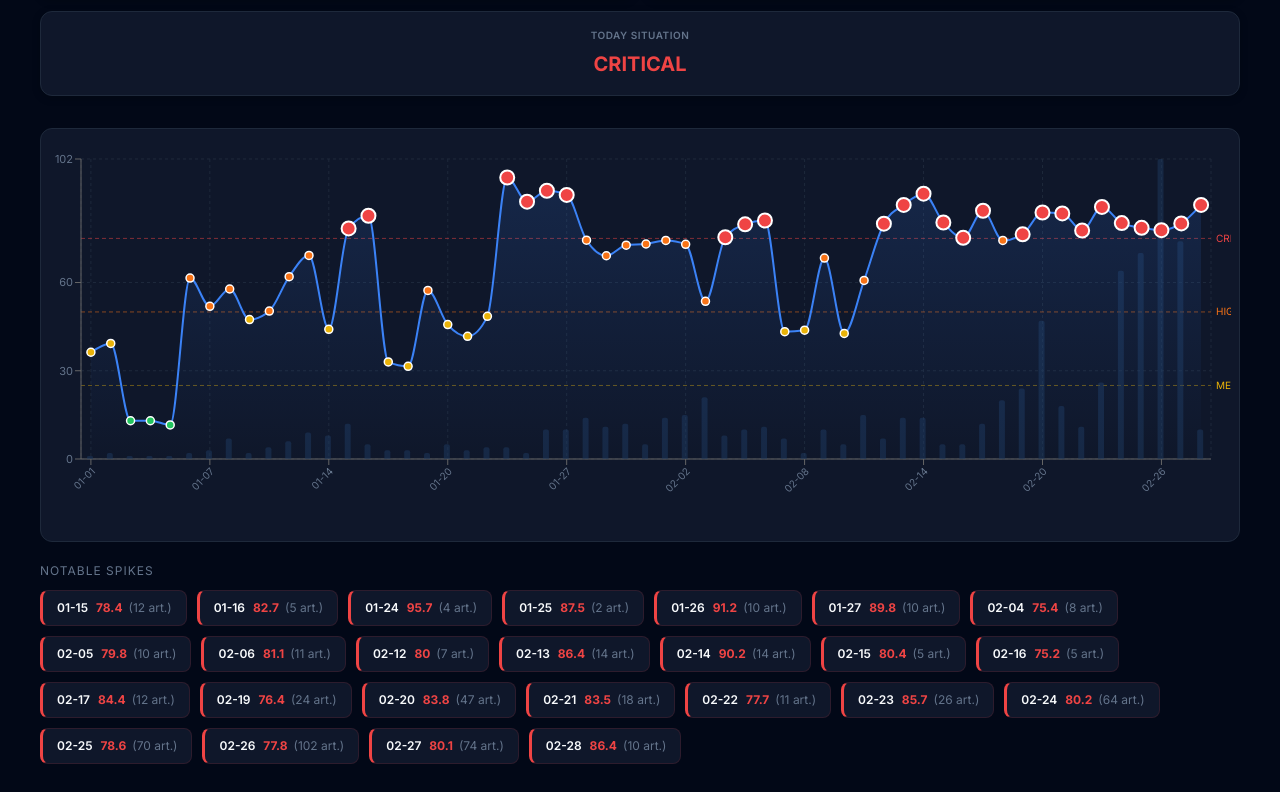
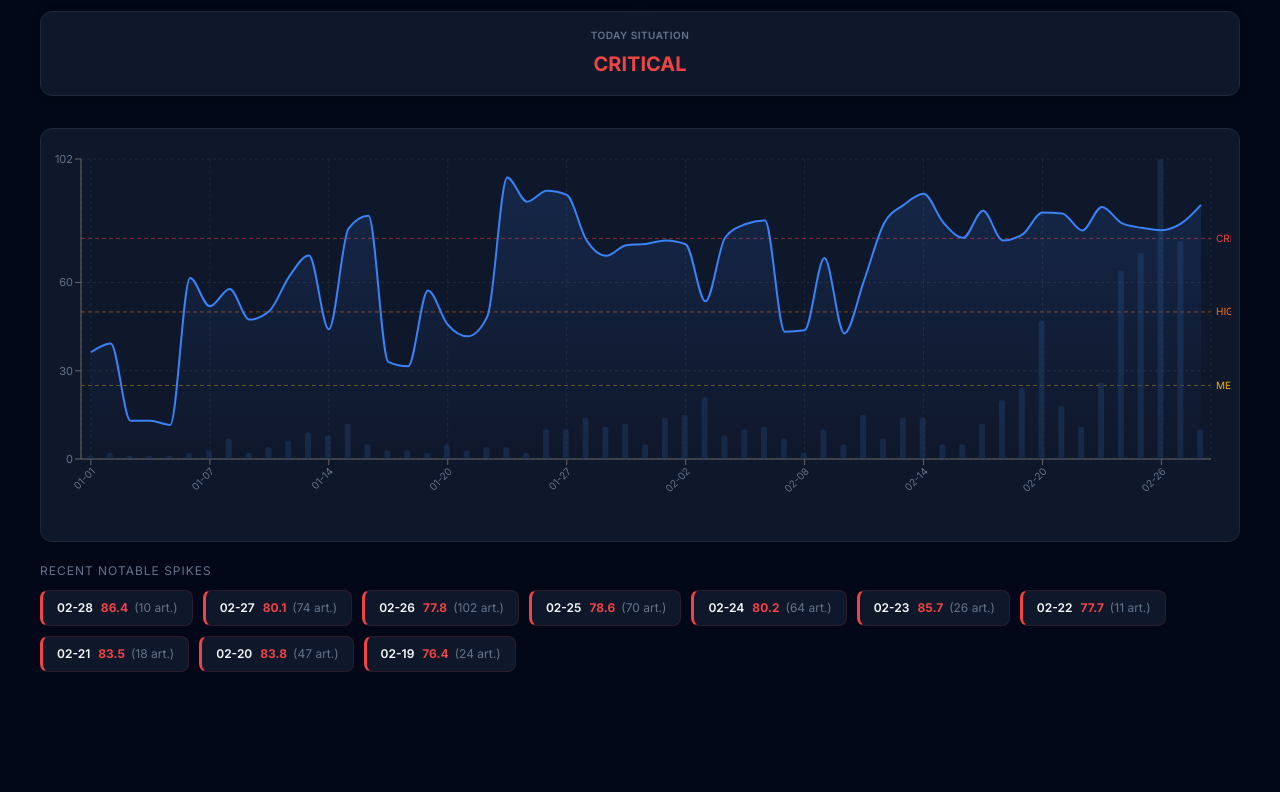
Before and after one commit to GeoTouhme/Political_Analyzer, a React (Vite) app in the folder dashboard_v3/: page / in a window 1280 px wide. Shown: the part 480-1272 px from the top of the page. After the commit the page ends 1180 px from the top, so only its background shows below. Built offline with nearby package versions, Linux system fonts and the light colour scheme.

Commit message:
auto-sync: v3 analysis update 2026-02-28 16:36

```diff
--- a/dashboard_v3/src/App.jsx
+++ b/dashboard_v3/src/App.jsx
@@ -53,7 +53,7 @@ export default function App() {
         if (report.daily_breakdown) {
           const formatted = report.daily_breakdown.map(d => ({
             date: d.date.substring(5),
-            avg: d.anchored_risk || d.avg_risk || 0, // Fallback for different JSON versions
+            avg: d.anchored_risk || d.avg_risk || 0,
             articles: d.article_count || 0,
             level: d.risk_level || "UNKNOWN"
           }));
@@ -191,7 +191,7 @@ export default function App() {
             <Line
               type="monotone" dataKey="avg"
               stroke="#3b82f6" strokeWidth={2}
-              dot={<CustomDot />}
+              dot={false}
               activeDot={{ r: 6, fill: "#3b82f6", stroke: "#fff", strokeWidth: 2 }}
             />
           </ComposedChart>
@@ -201,10 +201,10 @@ export default function App() {
       {/* Notable events */}
       <div style={{ marginTop: 20 }}>
         <div style={{ fontSize: 12, color: "#64748b", marginBottom: 10, letterSpacing: 1, textTransform: "uppercase" }}>
-          Notable Spikes
+          Recent Notable Spikes
         </div>
         <div style={{ display: "flex", gap: 10, flexWrap: "wrap" }}>
-          {data.filter(d => d.avg >= 75).map(d => (
+          {data.slice(-10).filter(d => d.avg >= 65).reverse().map(d => (
             <div key={d.date} style={{
               background: "#0f172a", border: `1px solid ${LEVEL_COLOR[d.level]}22`,
               borderLeft: `3px solid ${LEVEL_COLOR[d.level]}`,
```
Also changed, not shown: 2 other files (tests, documents, lock files or other folders).
